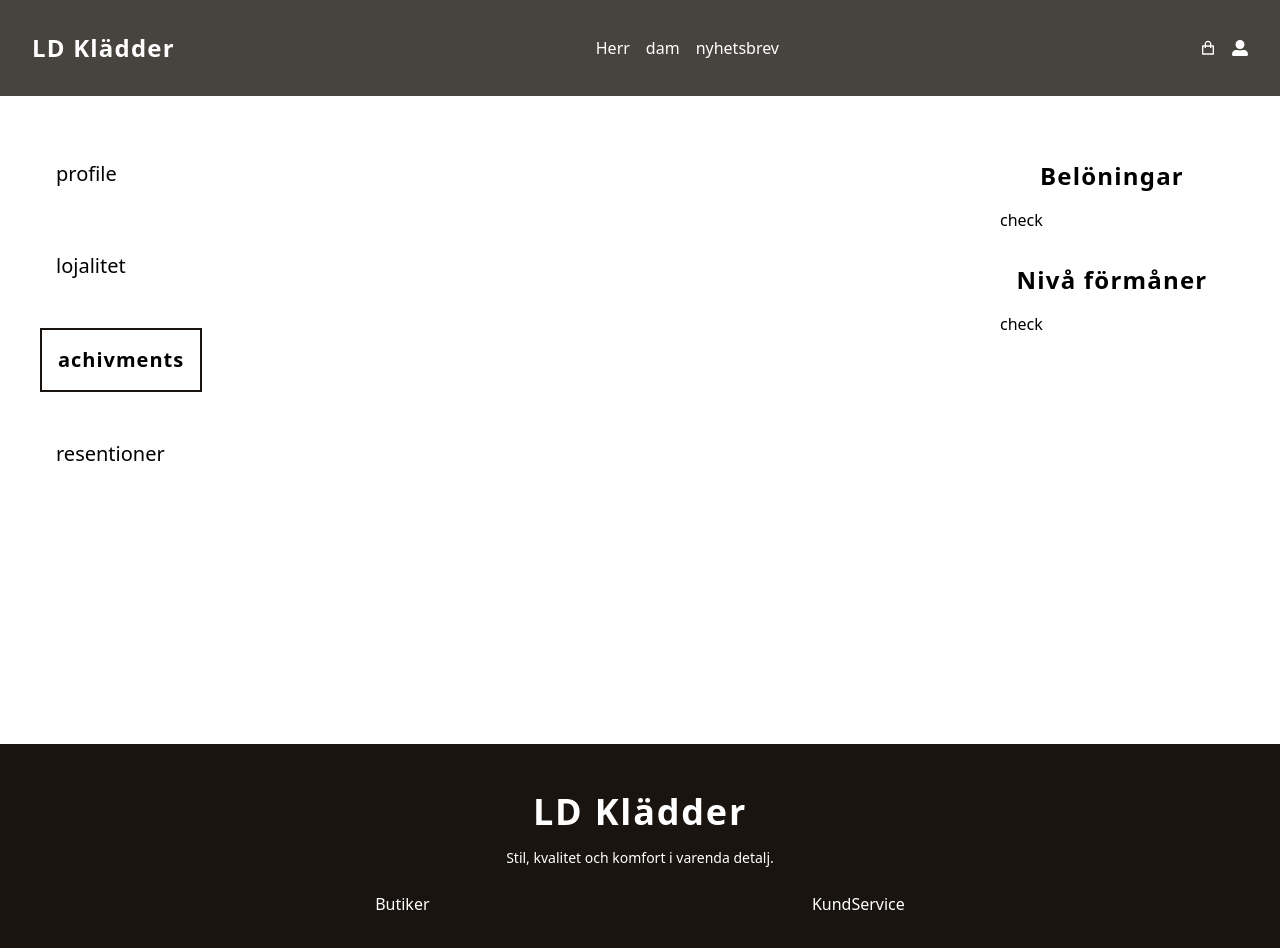
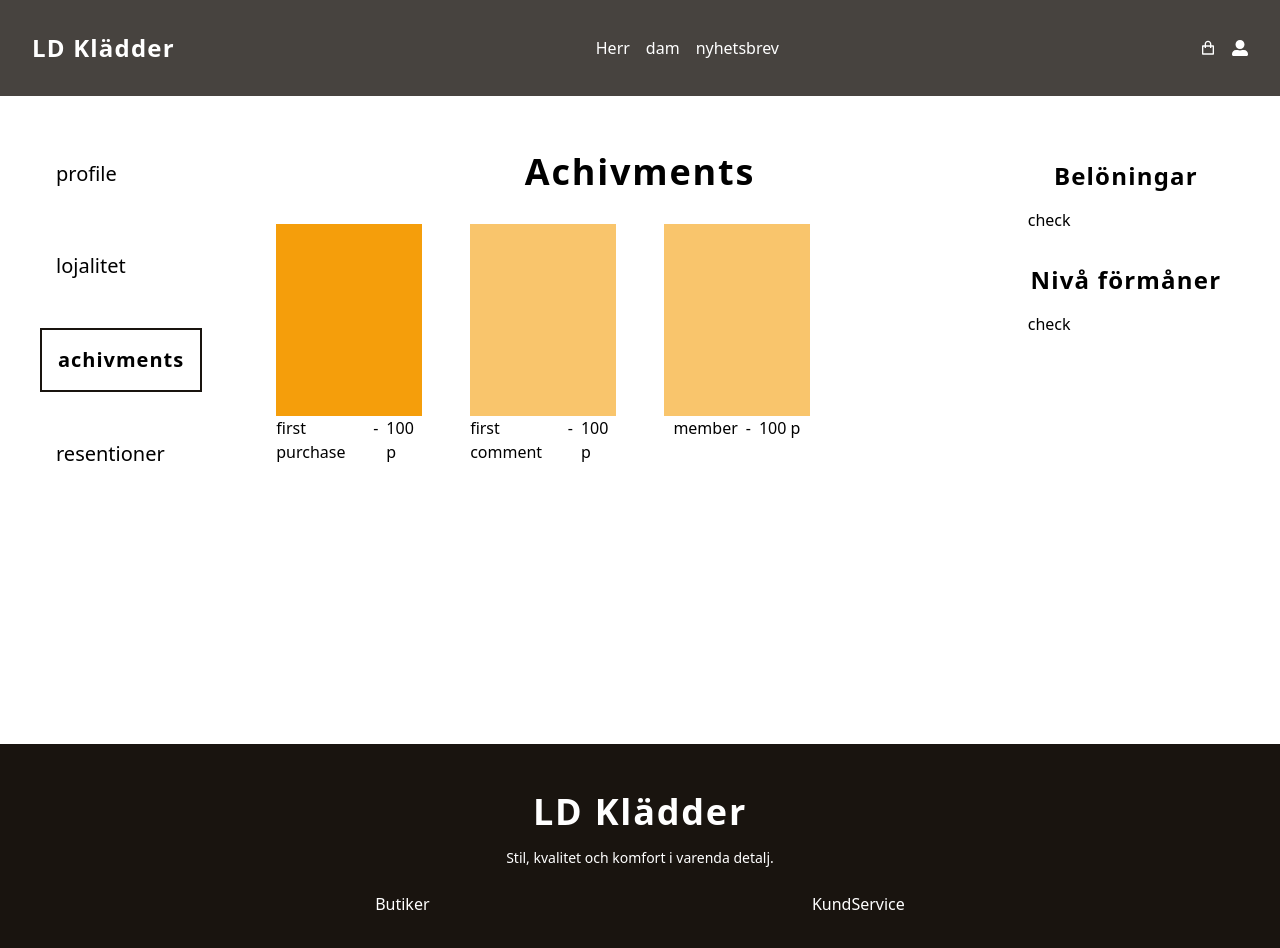
Before and after one commit to LiamHjalmarsson/these, a React (Vite) app: page /profile/achivments in a window 1280 px wide. Shown: the top 948 px of the page. Built offline with nearby package versions, Linux system fonts and the light colour scheme.

Commit message:
recentioner

```diff
--- a/src/pages/Profile/Profile.jsx
+++ b/src/pages/Profile/Profile.jsx
@@ -4,10 +4,9 @@ import Deafult from '../../components/Layouts/Deafult';
 import SidebarNav from './components/SidebarNav';
 import SidebarRewards from './components/SidebarRewards';
 import ProdileDetails from "./components/ProdileDetails";
-import Heading from '../../components/Elements/Heading/Heading';
-import ProgressBar from './components/Progressbar';
 import Rewards from './components/Rewards';
 import Achivments from './components/Achivments';
+import Recensioner from './components/Recensioner';
 
 const Profile = () => {
     let { id } = useParams();
@@ -39,6 +38,12 @@ const Profile = () => {
                             <Achivments />
                         )
                     }
+
+                    {
+                        id === "resentioner" && (
+                            <Recensioner />
+                        )
+                    }
                 </main>
 
                 <SidebarRewards />
--- a/src/pages/Profile/ProfileLanding.jsx
+++ b/src/pages/Profile/ProfileLanding.jsx
@@ -14,10 +14,10 @@ const ProfileLanding = () => {
             <Header randomPoints={randomPoints} />
 
             <div className='max-w-6xl grid grid-cols-2 gap-12 mx-auto mb-40 mt-56'>
-                <ProfileCard heading="Profile" details="Justera profile detaljer och kontkat information" icon={<FaRegUser />} />
-                <ProfileCard heading="Lojalitet" details="Justera profile detaljer och kontkat information" icon={< MdOutlineRateReview />} />
-                <ProfileCard heading="Achivments" details="Justera profile detaljer och kontkat information" icon={< GoTrophy />} />
-                <ProfileCard heading="Recentioner" details="Justera profile detaljer och kontkat information" icon={< MdOutlineRateReview/>} />
+                <ProfileCard heading="Profile" details="Justera profile detaljer och kontkat information" icon={<FaRegUser />} link="profile" />
+                <ProfileCard heading="Lojalitet" details="Justera profile detaljer och kontkat information" icon={< MdOutlineRateReview />} link="lojalitet" />
+                <ProfileCard heading="Achivments" details="Justera profile detaljer och kontkat information" icon={< GoTrophy />} link="achivments" />
+                <ProfileCard heading="Recentioner" details="Justera profile detaljer och kontkat information" icon={< MdOutlineRateReview/>} link="resentioner" />
             </div>
 
         </Deafult>
--- a/src/pages/Profile/components/Achivments.jsx
+++ b/src/pages/Profile/components/Achivments.jsx
@@ -1,9 +1,54 @@
 import React from 'react';
+import Heading from '../../../components/Elements/Heading/Heading';
 
 const Achivments = () => {
+    let db = [
+        {
+            ach: "first purchase",
+            points: 100,
+            icon: "",
+            unlock: true
+        },
+        {
+            ach: "first comment",
+            points: 100,
+            icon: "",
+            unlock: false
+        },
+        {
+            ach: "member",
+            points: 100,
+            icon: "",
+            unlock: false
+        }
+    ];
+
     return (
-        <div>
+        <div className='h-full w-full items-center flex flex-col gap-8 p-2'>
+            <Heading heading="Achivments" />
 
+            <div className='max-w-6xl w-full grid grid-cols-4 gap-12'>
+                {
+                    db.map((item, index) => (
+                        <div key={index} className='w-full items-center flex flex-col group'>
+                            <div className={`w-full h-48 ${item.unlock ? "bg-amber-500" : "bg-amber-500 bg-opacity-60"} relative`}>
+                                <div className=' group-hover:opacity-100 opacity-0 bg-slate-500 absolute h-full w-full'> </div>
+                            </div>
+                            <div className='flex flex-grow gap-2'>
+                                <span>
+                                    {item.ach}
+                                </span>
+                                <span>
+                                    -
+                                </span>
+                                <span>
+                                    {item.points} p
+                                </span>
+                            </div>
+                        </div>
+                    ))
+                }
+            </div>
         </div>
     );
 }
--- a/src/pages/Profile/components/ProfileCard.jsx
+++ b/src/pages/Profile/components/ProfileCard.jsx
@@ -1,7 +1,7 @@
 import React from 'react';
 import LinkButton from '../../../components/Elements/LinkButton';
 
-const ProfileCard = ({heading, details, icon}) => {
+const ProfileCard = ({heading, details, icon, link}) => {
 
     return (
         <div className='p-2 relative'>
@@ -21,7 +21,7 @@ const ProfileCard = ({heading, details, icon}) => {
                             details
                         }
                     </div>
-                    <LinkButton link="/profile/profile" title="Visa mer" custom="border-primary text-primary " />
+                    <LinkButton link={`/profile/${link}`} title="Visa mer" custom="border-primary text-primary " />
                 </div>
             </div>
         </div>
--- /dev/null
+++ b/src/pages/Profile/components/Recensioner.jsx
@@ -0,0 +1,58 @@
+import React from 'react';
+import Heading from '../../../components/Elements/Heading/Heading';
+import SecondaryButton from '../../../components/Elements/SecondaryButton';
+
+const Recensioner = () => {
+    let db = [
+        {
+            user: "first purchase",
+            points: 100,
+            comment: "true",
+            date: "2022-03-05",
+            starRating: 5
+        },
+        {
+            user: "second purchase",
+            points: 80,
+            comment: "good product",
+            date: "2022-03-06",
+            starRating: 4
+        },
+    ];
+
+    return (
+        <div className='h-full w-full items-center flex flex-col gap-8 p-2'>
+            <Heading heading="Recensioner" />
+
+            <div className='max-w-6xl w-full grid grid-cols-2 gap-12'>
+                {
+                    db.map((item, index) => (
+                        <div key={index} className='w-full items-center flex flex-col group p-6 border border-primary rounded-lg'>
+                            <div className='flex justify-between w-full'>
+                                <div>
+                                    Date: {item.date}
+                                </div>
+                                <div>
+                                    Star Rating: {item.starRating}
+                                </div>
+                            </div>
+                            <div className='w-full mt-2'>
+                                Comment: {item.comment}
+                            </div>
+                            <div className='flex gap-6 mt-4'>
+                                <SecondaryButton custom="border-primary text-primary">
+                                    Delete
+                                </SecondaryButton>
+                                <SecondaryButton custom="border-primary text-primary">
+                                    Uppdatera
+                                </SecondaryButton>
+                            </div>
+                        </div>
+                    ))
+                }
+            </div>
+        </div>
+    );
+}
+
+export default Recensioner;
--- a/src/pages/Profile/components/SidebarNav.jsx
+++ b/src/pages/Profile/components/SidebarNav.jsx
@@ -7,7 +7,7 @@ const SidebarNav = ({ id, links }) => {
             <nav className='flex flex-col gap-8 w-fit'>
                 {
                     links.map((link) => (
-                        <Link to={`/profile/${link}`} className={`${id === link ? "font-bold tracking-wider border-2 border-primary" : ""} text-xl p-4`}>
+                        <Link to={`/profile/${link}`} key={link} className={`${id === link ? "font-bold tracking-wider border-2 border-primary" : ""} text-xl p-4`}>
                             {link}
                         </Link>
                     ))
```
